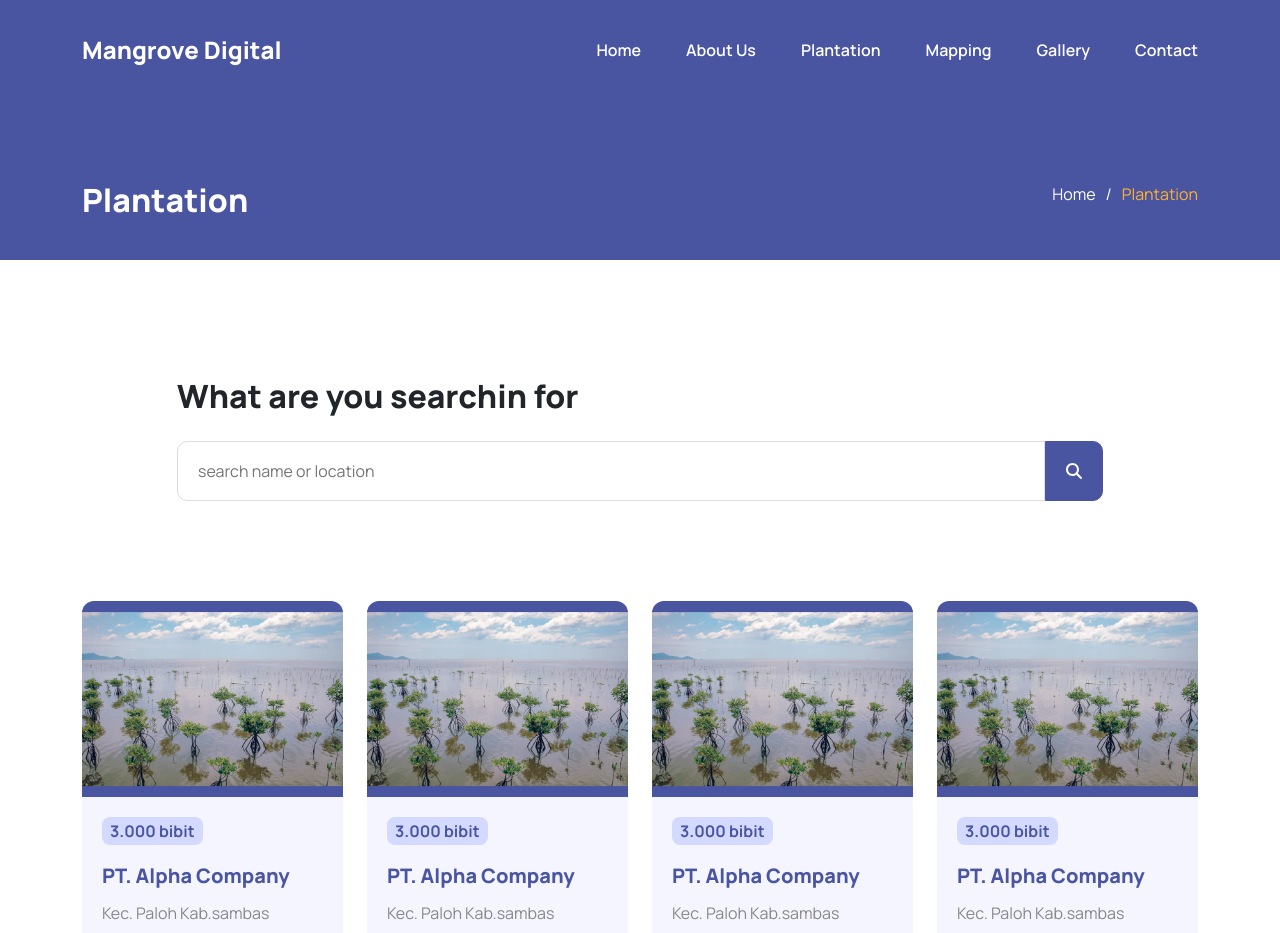
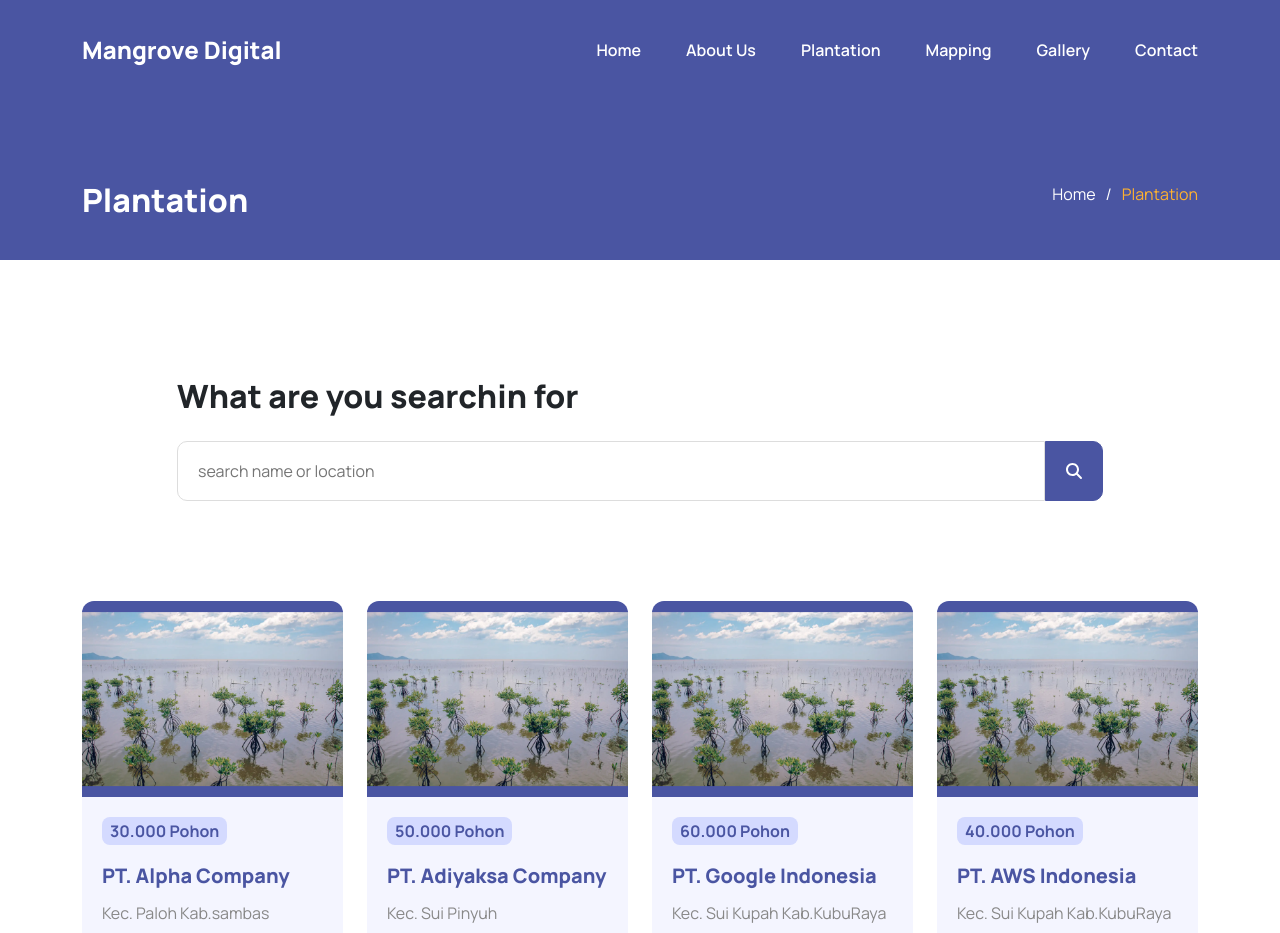
Before and after one commit to deniprobow/web-mangrove-digital-id, a Next.js app: page /plantation in a window 1280 px wide. Shown: the top 933 px of the page. Built offline with nearby package versions, Linux system fonts and the light colour scheme.

Commit message:
plantation - implement dummy data

```diff
--- a/pages/plantation/index.tsx
+++ b/pages/plantation/index.tsx
@@ -4,6 +4,45 @@ import { faSearch } from "@fortawesome/free-solid-svg-icons"
 import { CardProduct } from "@/components/CardProduct"
 
 export default function Plantation() {
+    type dataType = {
+        id : number,
+        label : string,
+        company : string,
+        area  : string,
+        image : string,
+    }
+
+    const datas = [
+        {
+            id : 1,
+            label : "30.000 Pohon",
+            company : "PT. Alpha Company",
+            area  : "Kec. Paloh Kab.sambas",
+            image : "/img/index/bg-hero-banner.webp"
+        },
+        {
+            id : 2,
+            label : "50.000 Pohon",
+            company : "PT. Adiyaksa Company",
+            area  : "Kec. Sui Pinyuh Kab.Mempawah",
+            image : "/img/index/bg-hero-banner.webp"
+        },
+        {
+            id : 3,
+            label : "60.000 Pohon",
+            company : "PT. Google Indonesia",
+            area  : "Kec. Sui Kupah Kab.KubuRaya",
+            image : "/img/index/bg-hero-banner.webp"
+        },
+        {
+            id : 4,
+            label : "40.000 Pohon",
+            company : "PT. AWS Indonesia",
+            area  : "Kec. Sui Kupah Kab.KubuRaya",
+            image : "/img/index/bg-hero-banner.webp"
+        }
+    ]
+
     return (
         <>
             <div className="breadcrumb">
@@ -29,42 +68,22 @@ export default function Plantation() {
                         </div>
                     </div>
                     <div className="row">
-                        <div className="mb-4 col-sm-6 col-lg-4 col-xl-3">
-                            <CardProduct
-                                metaLabel = "3.000 bibit"
-                                title = "PT. Alpha Company"
-                                urlLink = "/"
-                                metaCaption = "Kec. Paloh Kab.sambas"
-                                img = "/img/index/bg-hero-banner.webp"
-                            />
-                        </div>
-                        <div className="mb-4 col-sm-6 col-lg-4 col-xl-3">
-                            <CardProduct
-                                metaLabel = "3.000 bibit"
-                                title = "PT. Alpha Company"
-                                urlLink = "/"
-                                metaCaption = "Kec. Paloh Kab.sambas"
-                                img = "/img/index/bg-hero-banner.webp"
-                            />
-                        </div>
-                        <div className="mb-4 col-sm-6 col-lg-4 col-xl-3">
-                            <CardProduct
-                                metaLabel = "3.000 bibit"
-                                title = "PT. Alpha Company"
-                                urlLink = "/"
-                                metaCaption = "Kec. Paloh Kab.sambas"
-                                img = "/img/index/bg-hero-banner.webp"
-                            />
-                        </div>
-                        <div className="mb-4 col-sm-6 col-lg-4 col-xl-3">
-                            <CardProduct
-                                metaLabel = "3.000 bibit"
-                                title = "PT. Alpha Company"
-                                urlLink = "/"
-                                metaCaption = "Kec. Paloh Kab.sambas"
-                                img = "/img/index/bg-hero-banner.webp"
-                            />
-                        </div>
+                        {
+                            datas &&
+                            datas.map((item:dataType)=>{
+                                return (
+                                    <div className="mb-4 col-sm-6 col-lg-4 col-xl-3">
+                                        <CardProduct
+                                            metaLabel = {item.label}
+                                            title = {item.company}
+                                            urlLink = {"/plantation/detail/"+item.id}
+                                            metaCaption = {item.area}
+                                            img = {item.image}
+                                        />
+                                    </div>
+                                )
+                            })
+                        }
                     </div>
                 </div>
             </main>
```
Also changed, not shown: 1 other file (tests, documents, lock files or other folders).
